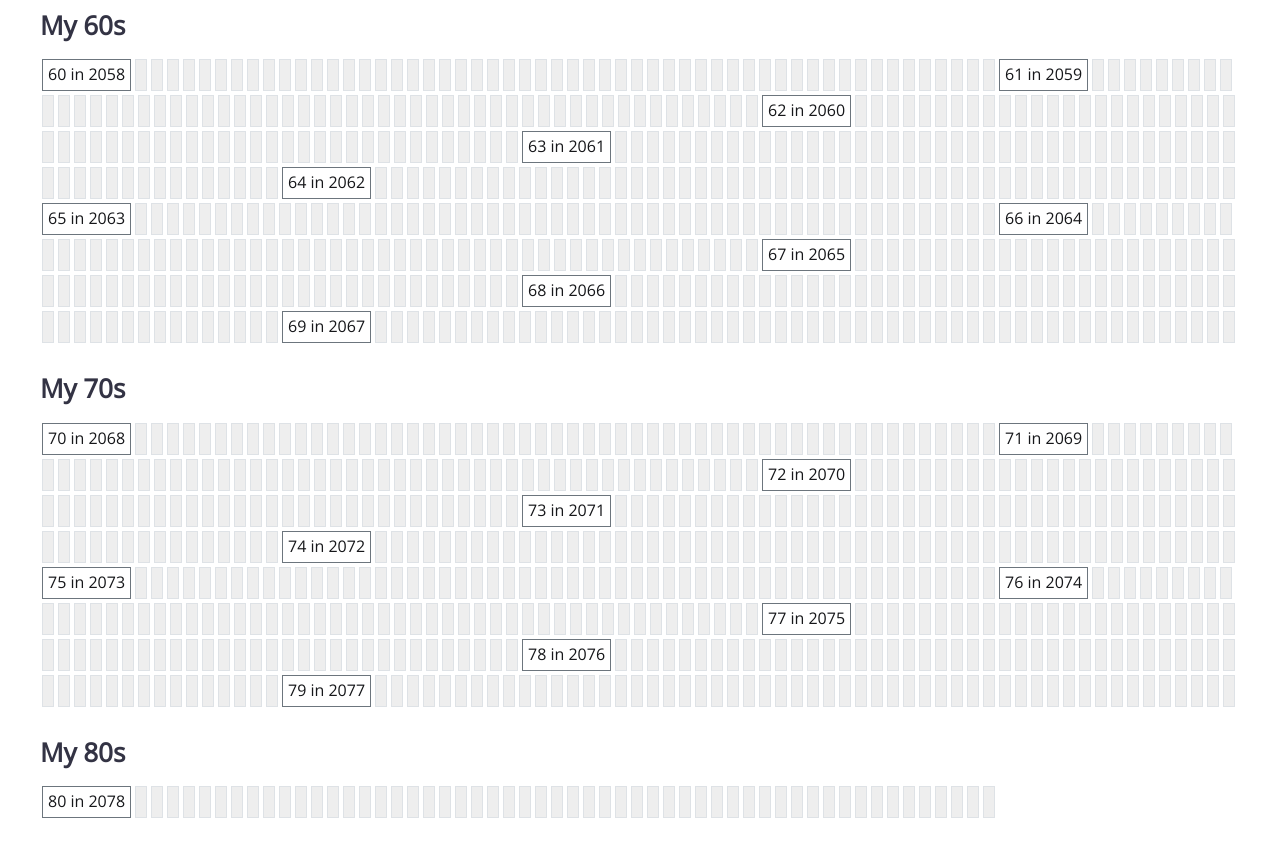
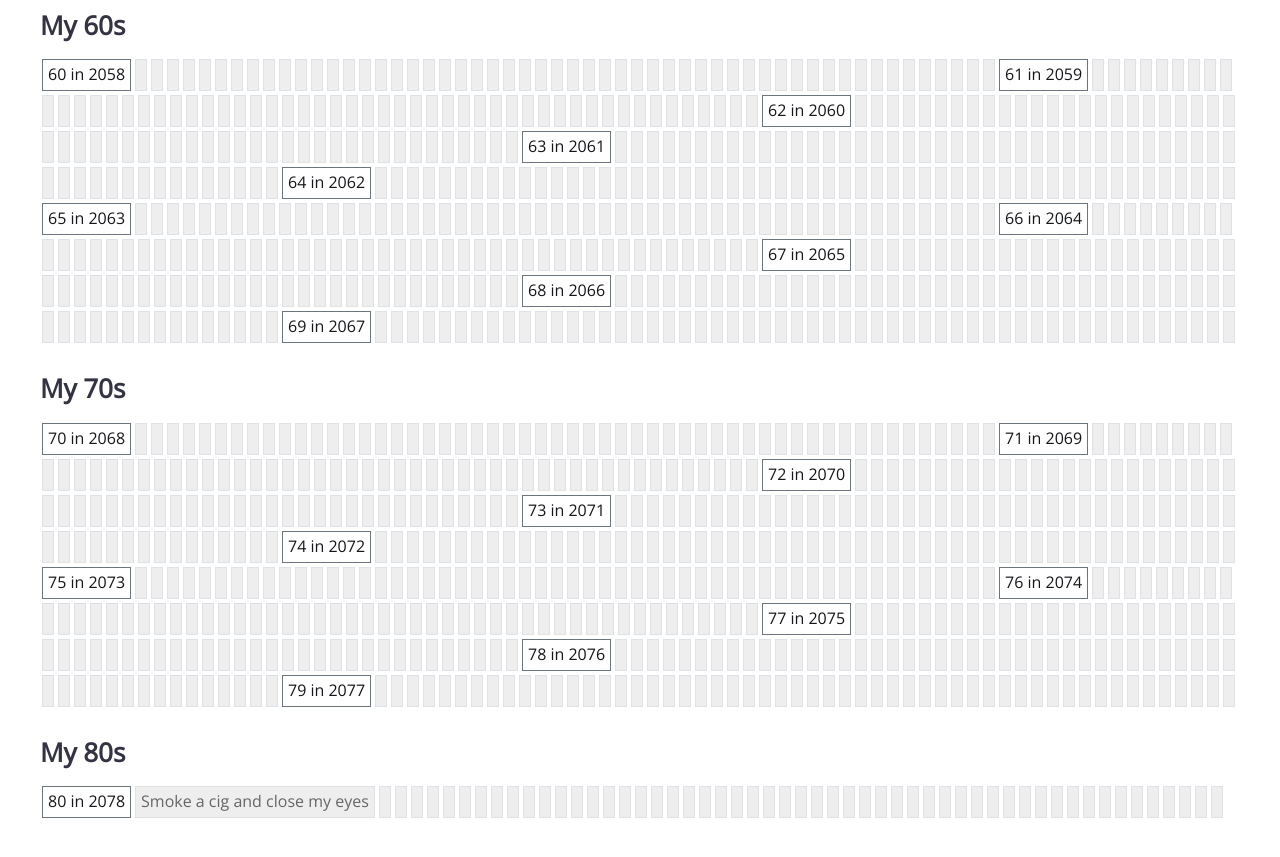
Before and after one commit to mayvees317/mayvees-notes, a Jekyll site: the page built from _pages/index.md, in a window 1280 px wide and 900 px high, scrolled down 2873 px. Shown: the top 857 px of the window. Built offline with Jekyll 4.4.1, drawn with Linux system fonts in a browser that asks for light colours; nearby versions of some CDN libraries; a script that is not in the unit is left out.

Commit message:
add 80 goal

```diff
--- a/_data/life-in-weeks.yml
+++ b/_data/life-in-weeks.yml
@@ -196,3 +196,7 @@
 
 '2024-08-22':
   - name: "SaveDay sold $14K on AppSumo"
+
+'2078-07-31':
+  - name: "Smoke a cig and close my eyes"
+    desc: "After reading these notes"
```
